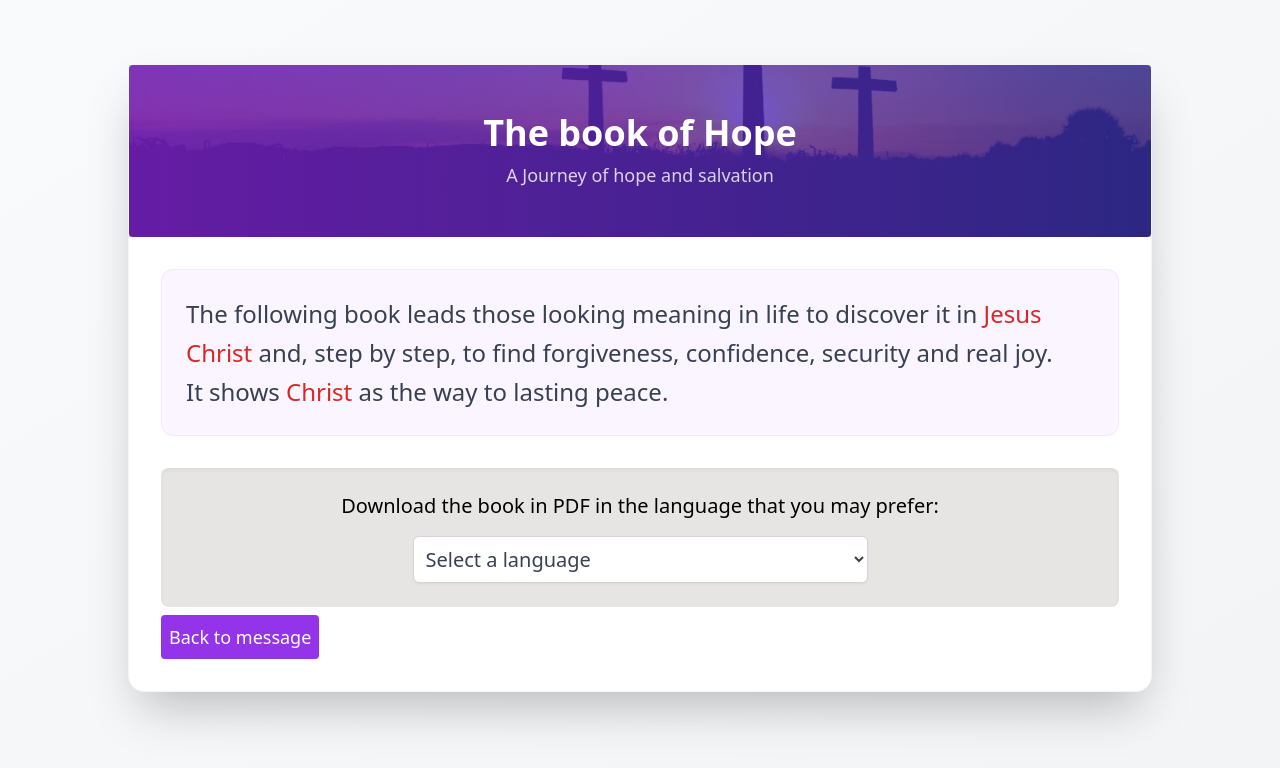
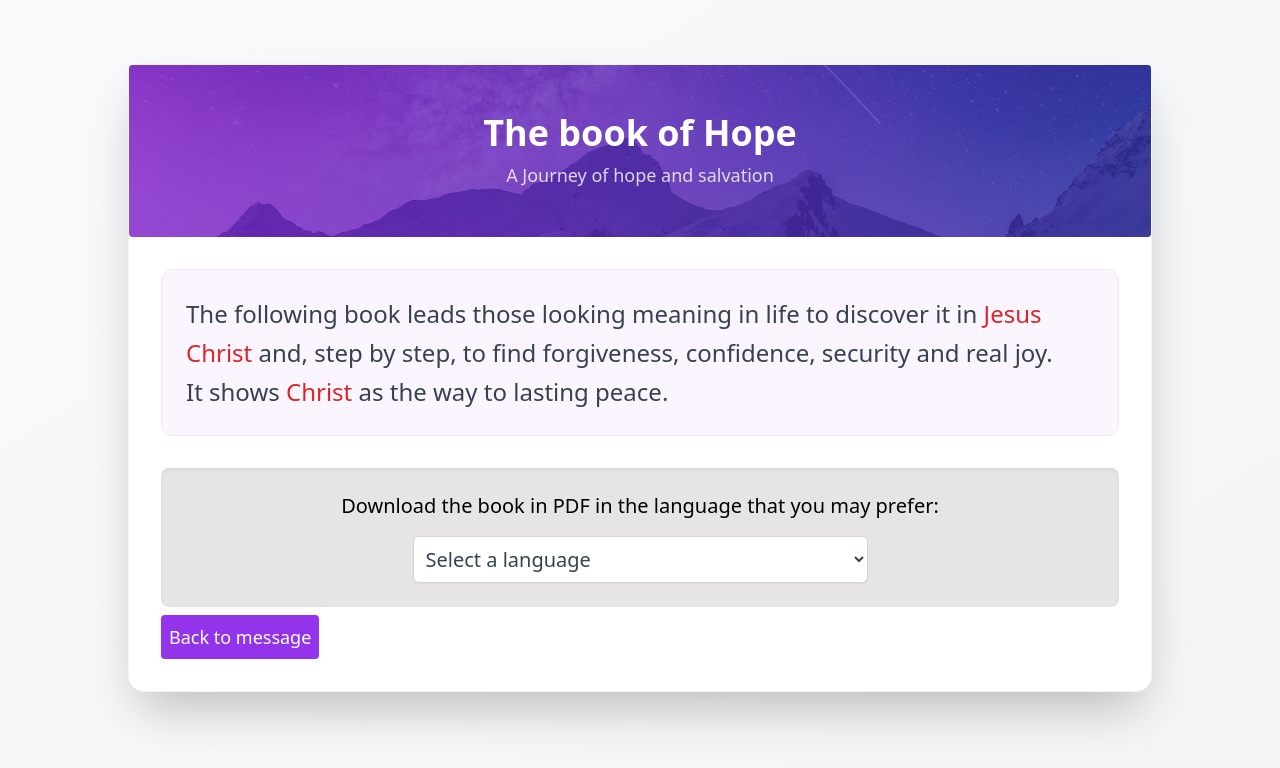
Before and after one commit to daniellizarazoo/living-with-purpose, a React (Vite) app: page / in a window 1280 px wide. Both pictures are taken after a click on the button "We have a special gift for you. Click here!". Shown: the top 768 px of the page. Built offline with nearby package versions, Linux system fonts and the light colour scheme.

Commit message:
still trying to fix it

```diff
--- a/src/pages/Book.jsx
+++ b/src/pages/Book.jsx
@@ -39,7 +39,7 @@ export default function Book ({clickedBack}) {
     const BookHeader = () => {
     return (
         <div className="relative bg-gradient-to-r rounded from-purple-700 to-indigo-800 px-8 py-12 text-center">
-        <div className="absolute inset-0 bg-cross-bg opacity-20 bg-cover bg-center" />
+        <div className="absolute inset-0 bg-landscape-bg opacity-20 bg-cover bg-center" />
         <div className="relative">
             <h2 className="text-4xl font-bold text-white">The book of Hope</h2>
             <p className="text-white/80 mt-2 text-lg">A Journey of hope and salvation</p>
--- a/tailwind.config.js
+++ b/tailwind.config.js
@@ -7,8 +7,8 @@ export default {
   theme: {
     extend: {
       backgroundImage: {
-        'cross-bg': "url('src/assets/cross.webp')",
-        'landscape-bg': "url('src/assets/landscape.webp')"
+        'cross-bg': "url('/cross.webp')",
+        'landscape-bg': "url('/landscape.webp')"
       },
       animation: {
         'fade-in': 'fadeIn 1.5s ease-out', // Custom animation name
```
Also changed, not shown: public/cross.webp (added), public/landscape.webp (added).
